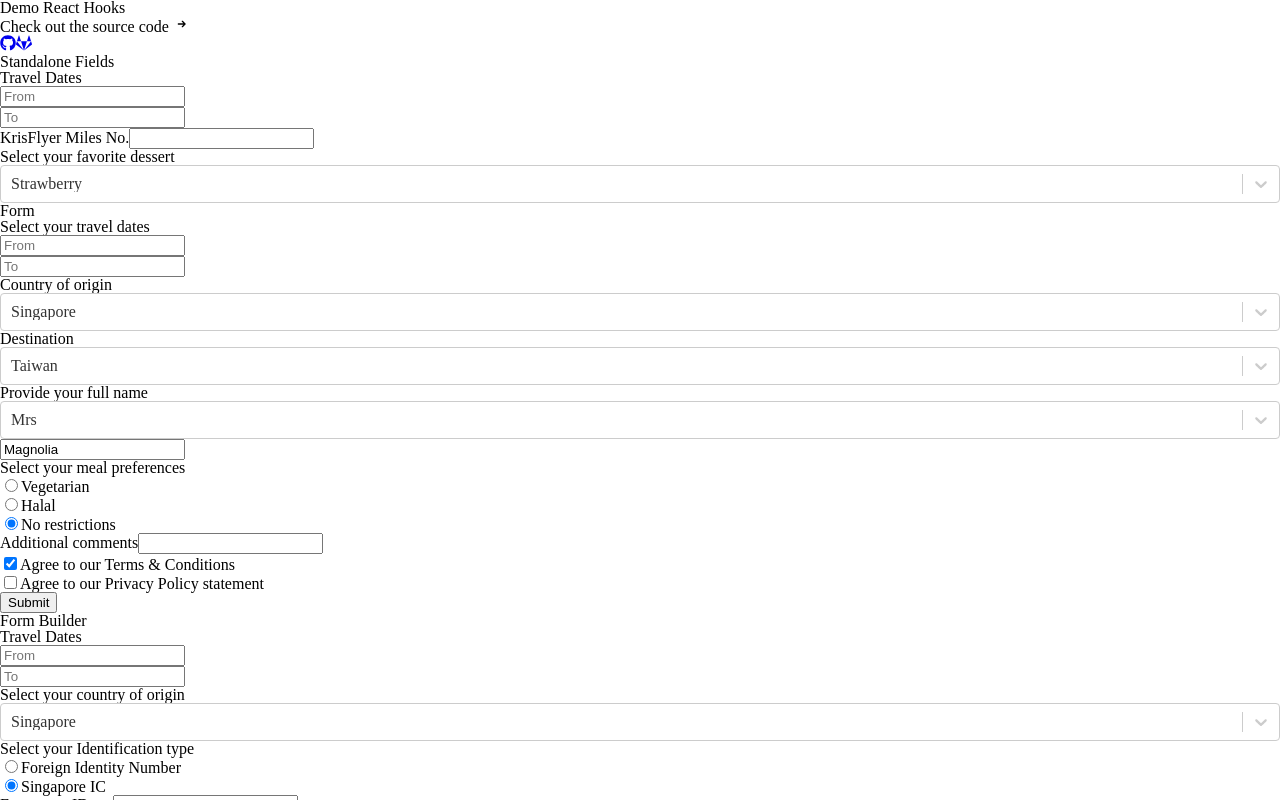
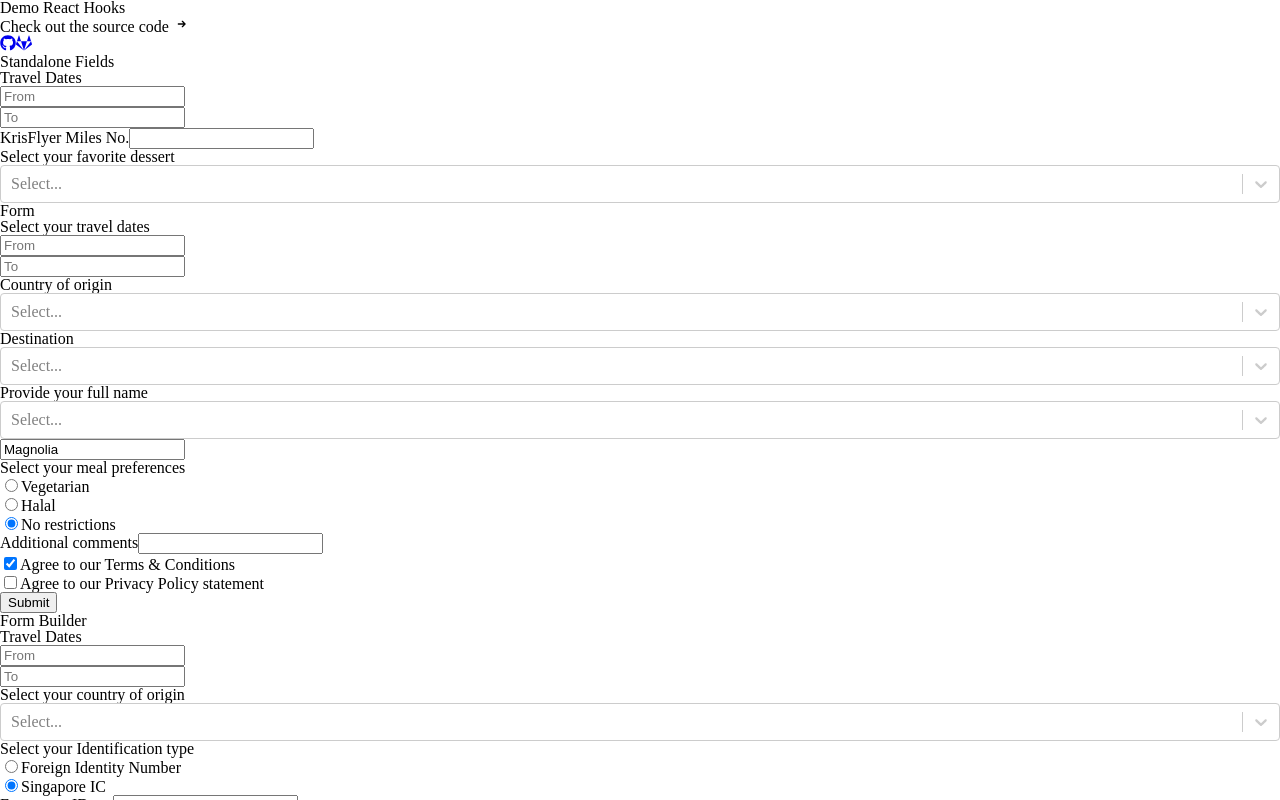
Before and after one commit to geekyme/demo-react-hooks, a Next.js app: page / in a window 1280 px wide. Shown: the top 800 px of the page. Built offline with nearby package versions, Linux system fonts and the light colour scheme.

Commit message:
Make FormSelect set and receive just the value not the label

```diff
--- a/components/FormSelect/index.jsx
+++ b/components/FormSelect/index.jsx
@@ -14,24 +14,25 @@ export default function FormSelect(props) {
     store,
     onChange,
     className,
+    options,
     ...other
   } = props;
   const [state, setState] = useState(initialState);
   const { setValue } = useFormState({
     name,
-    initialState: initialState.value,
+    initialState: initialState,
     store
   });
 
   useEffectOnMount(() => {
-    setValue(state.value);
+    setValue(state);
     if (typeof onChange === "function") {
-      onChange(state.value);
+      onChange(state);
     }
   }, [state]);
 
   function onSelectChange(selected) {
-    setState(selected);
+    setState(selected.value);
   }
 
   return (
@@ -39,9 +40,9 @@ export default function FormSelect(props) {
       <Select
         className={classNames(styles.select, className)}
         classNamePrefix="selectPrefix"
-        value={state}
+        value={options.filter(({ value }) => value === state)}
         onChange={onSelectChange}
-        options={props.options}
+        options={options}
         {...other}
       />
     </FormUI>
```
